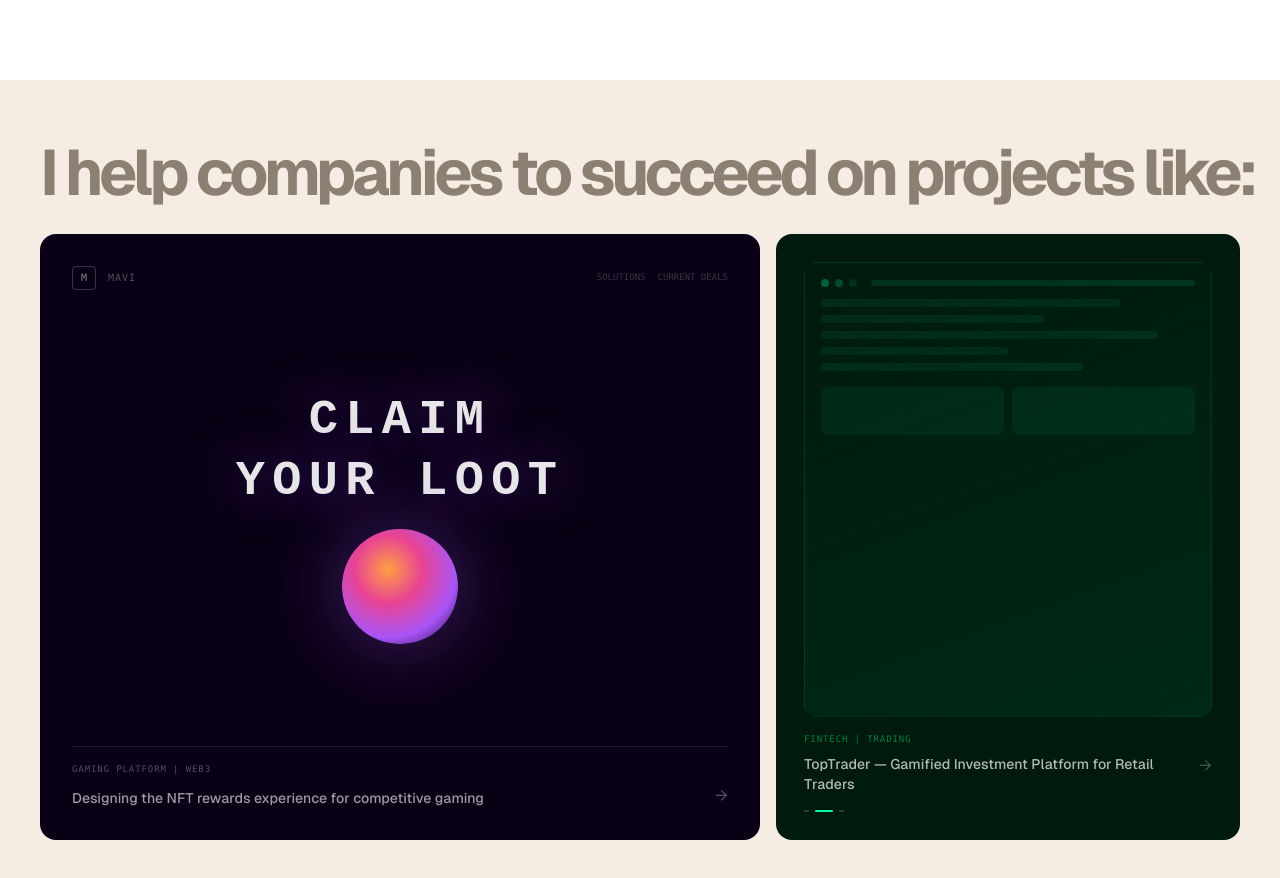
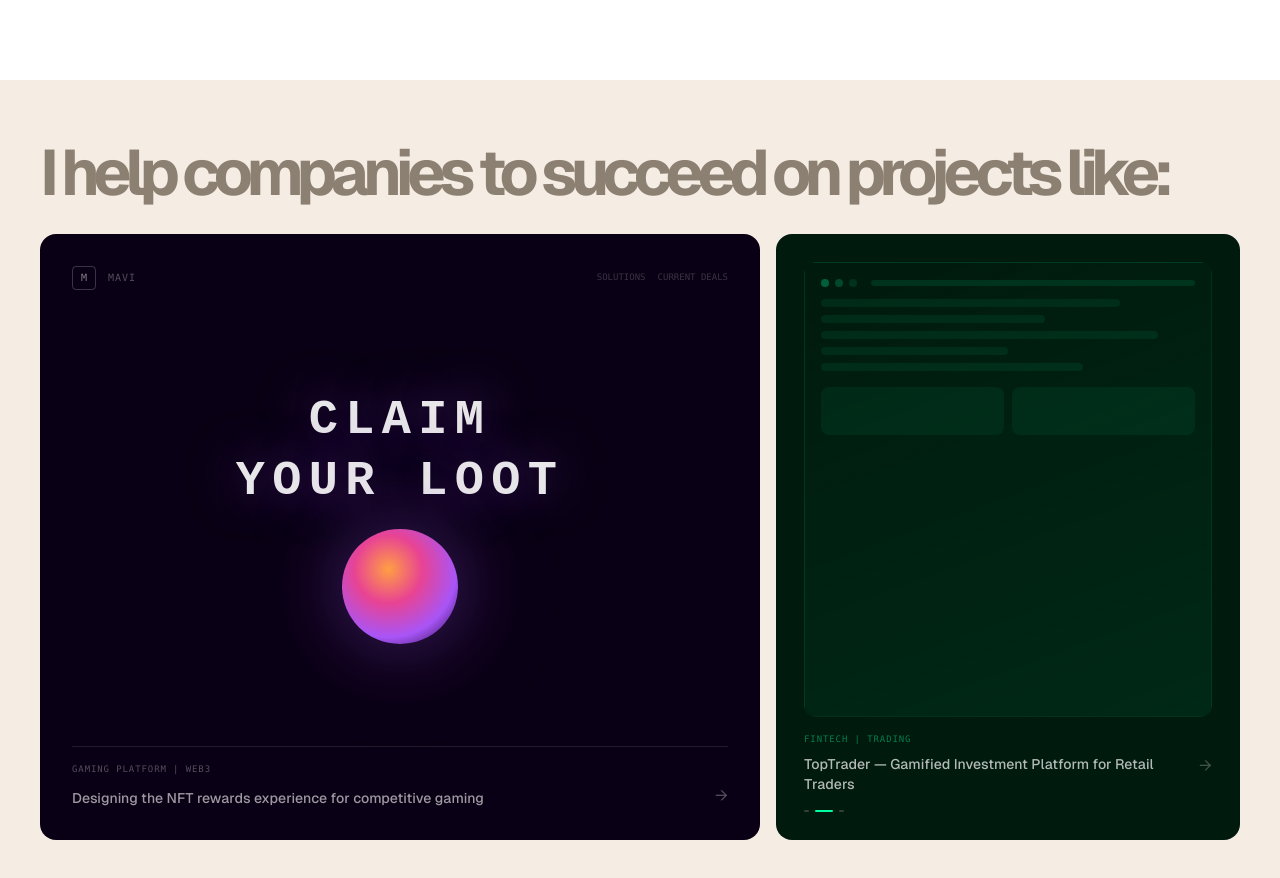
Before and after one commit to aashifuxdev/new-portfolio, a Next.js app: page / in a window 1280 px wide. Shown: the part 1520-2398 px from the top of the page. Built offline with nearby package versions, Linux system fonts and the light colour scheme.

Commit message:
Work section: increase letter spacing to -0.5vw
https://claude.ai/code/session_013pGGL4XccxgF514E7uMjSG

```diff
--- a/components/WorkSection.tsx
+++ b/components/WorkSection.tsx
@@ -235,7 +235,7 @@ export default function WorkSection() {
             className="text-muted font-bold whitespace-nowrap"
             style={{
               fontSize: "clamp(26px, 5vw, 64px)",
-              letterSpacing: "-0.35vw",
+              letterSpacing: "-0.5vw",
               lineHeight: "115%",
             }}
           >
```
